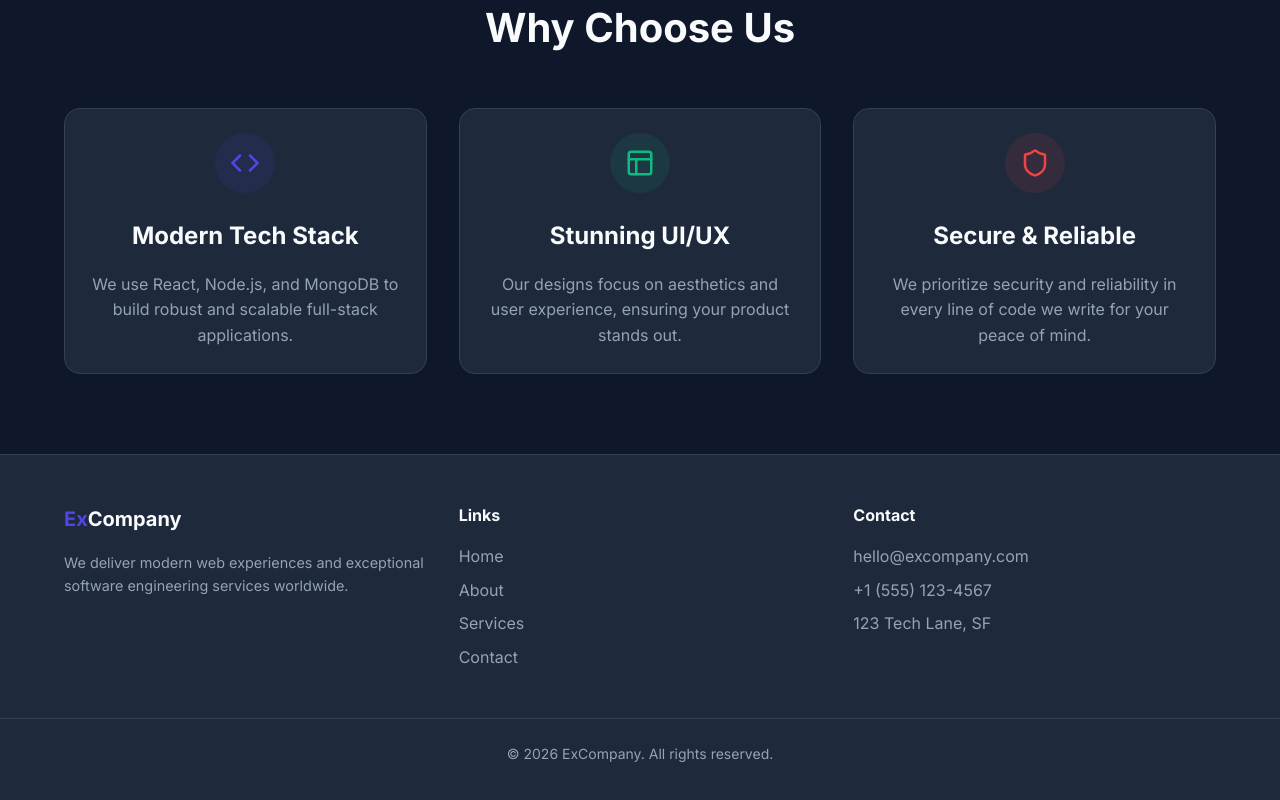
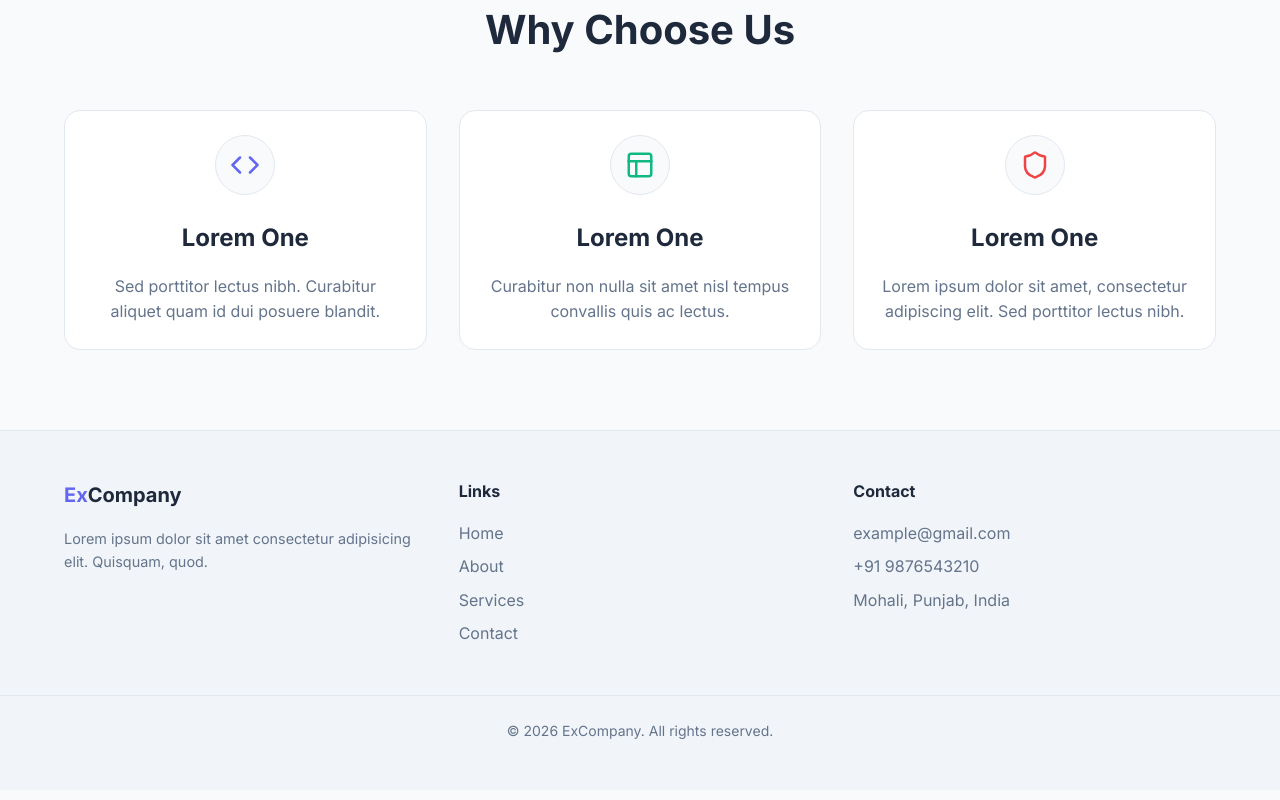
Before and after one commit to nikhilchauhan89/Public-Website-Frontend, a React (Vite) app: page / in a window 1280 px wide. Shown: the part 596-1396 px from the top of the page. Built offline with nearby package versions, Linux system fonts and the light colour scheme.

Commit message:
colour change

```diff
--- a/src/components/Footer.jsx
+++ b/src/components/Footer.jsx
@@ -2,11 +2,11 @@ import React from 'react';
 
 const Footer = () => {
   return (
-    <footer style={{ backgroundColor: 'var(--surface)', padding: '3rem 0', marginTop: 'auto', borderTop: '1px solid var(--border)' }}>
+    <footer style={{ backgroundColor: 'var(--surface-light)', padding: '3rem 0', marginTop: 'auto', borderTop: '1px solid var(--border)' }}>
       <div className="container" style={{ display: 'grid', gridTemplateColumns: 'repeat(auto-fit, minmax(200px, 1fr))', gap: '2rem' }}>
         <div>
           <h3 style={{ fontSize: '1.25rem', fontWeight: 700, marginBottom: '1rem' }}><span style={{ color: 'var(--primary)' }}>Ex</span>Company</h3>
-          <p style={{ color: 'var(--text-muted)', fontSize: '0.9rem' }}>We deliver modern web experiences and exceptional software engineering services worldwide.</p>
+          <p style={{ color: 'var(--text-muted)', fontSize: '0.9rem' }}>Lorem ipsum dolor sit amet consectetur adipisicing elit. Quisquam, quod.</p>
         </div>
         <div>
           <h4 style={{ color: 'var(--text)', marginBottom: '1rem' }}>Links</h4>
@@ -20,9 +20,9 @@ const Footer = () => {
         <div>
           <h4 style={{ color: 'var(--text)', marginBottom: '1rem' }}>Contact</h4>
           <ul style={{ display: 'flex', flexDirection: 'column', gap: '0.5rem', color: 'var(--text-muted)' }}>
-            <li>hello@excompany.com</li>
-            <li>+1 (555) 123-4567</li>
-            <li>123 Tech Lane, SF</li>
+            <li>example@gmail.com</li>
+            <li>+91 9876543210</li>
+            <li>Mohali, Punjab, India</li>
           </ul>
         </div>
       </div>
--- a/src/index.css
+++ b/src/index.css
@@ -1,15 +1,15 @@
 @import url('https://fonts.googleapis.com/css2?family=Inter:wght@300;400;500;600;700&display=swap');
 
 :root {
-  --primary: #4F46E5;
-  --primary-dark: #3730A3;
+  --primary: #6366F1;
+  --primary-dark: #4F46E5;
   --secondary: #10B981;
-  --background: #0F172A;
-  --surface: #1E293B;
-  --surface-light: #334155;
-  --text: #F8FAFC;
-  --text-muted: #94A3B8;
-  --border: #334155;
+  --background: #F8FAFC;
+  --surface: #FFFFFF;
+  --surface-light: #F1F5F9;
+  --text: #1E293B;
+  --text-muted: #64748B;
+  --border: #E2E8F0;
   --error: #EF4444;
   --success: #22C55E;
 }
@@ -74,7 +74,8 @@ input, textarea, button, select {
 
 .btn-secondary {
   background-color: var(--surface-light);
-  color: white;
+  border: 1px solid var(--border);
+  color: var(--text);
 }
 
 .btn-secondary:hover {
--- a/src/pages/Admin/Dashboard.jsx
+++ b/src/pages/Admin/Dashboard.jsx
@@ -150,7 +150,7 @@ const Dashboard = () => {
                      ) : (
                        <>
                          <div><strong>{p.title}</strong><br/><small>{p.description}</small></div>
-                         <div style={{ display: 'flex', gap: '0.5rem' }}>
+                         <div className='actionbutton' style={{ display: 'flex', gap: '0.5rem',height:"8vh" }}>
                            <button className="btn btn-sm" style={{ backgroundColor: 'var(--primary)', color: 'white' }} onClick={() => setEditingProject({...p, techStack: p.techStack.join(', ')})}>Edit</button>
                            <button className="btn btn-sm" style={{ backgroundColor: 'var(--error)', color: 'white' }} onClick={() => handleDelete(p._id, 'projects')}>Delete</button>
                          </div>
@@ -186,7 +186,7 @@ const Dashboard = () => {
                      ) : (
                        <>
                          <div><strong>{s.name}</strong><br/><small>{s.description}</small></div>
-                         <div style={{ display: 'flex', gap: '0.5rem' }}>
+                         <div style={{ display: 'flex', gap: '0.5rem' ,height:"8vh" }}>
                            <button className="btn btn-sm" style={{ backgroundColor: 'var(--primary)', color: 'white' }} onClick={() => setEditingService(s)}>Edit</button>
                            <button className="btn btn-sm" style={{ backgroundColor: 'var(--error)', color: 'white' }} onClick={() => handleDelete(s._id, 'services')}>Delete</button>
                          </div>
--- a/src/pages/Public/About.jsx
+++ b/src/pages/Public/About.jsx
@@ -11,7 +11,7 @@ const About = () => {
         <p style={{ fontSize: '1.2rem', color: 'var(--text-muted)', marginBottom: '1.5rem', lineHeight: 1.8 }}>
        Lorem ipsum dolor sit amet, consectetur adipiscing elit. Vivamus magna justo, lacinia eget consectetur sed, convallis at tellus.Pellentesque in ipsum id orci porta dapibus. Nulla quis lorem ut libero malesuada feugiat.
         </p>
-        <div className="card" style={{ marginTop: '3rem', backgroundColor: 'var(--surface-light)' }}>
+        <div className="card" style={{ marginTop: '3rem' }}>
           <h3 style={{ fontSize: '1.5rem', marginBottom: '1rem' }}>Our Values</h3>
           <ul style={{ listStyleType: 'disc', paddingLeft: '1.5rem', color: 'var(--text-muted)', fontSize: '1.1rem', display: 'flex', flexDirection: 'column', gap: '0.8rem' }}>
             <li><strong style={{ color: 'var(--text)' }}>Our Mission:</strong> Lorem ipsum dolor sit amet, consectetur adipiscing elit. Sed porttitor lectus nibh.</li>
--- a/src/pages/Public/Contact.jsx
+++ b/src/pages/Public/Contact.jsx
@@ -20,11 +20,11 @@ const Contact = () => {
   return (
     <div className="container" style={{ padding: '4rem 1.5rem' }}>
       <h1 style={{ fontSize: '3rem', textAlign: 'center', marginBottom: '1rem' }}>Contact Us</h1>
-      <p style={{ textAlign: 'center', color: 'var(--text-muted)', marginBottom: '3rem' }}>We'd love to hear from you. Send us a message.</p>
+      <p style={{ textAlign: 'center', color: 'var(--text-muted)', marginBottom: '3rem' }}>We love to hear from you. Send us a message.</p>
 
       <div style={{ maxWidth: '600px', margin: '0 auto' }} className="card">
         {status.message && (
-          <div style={{ padding: '1rem', borderRadius: '0.5rem', marginBottom: '1.5rem', backgroundColor: status.type === 'error' ? 'rgba(239, 68, 68, 0.1)' : 'rgba(34, 197, 94, 0.1)', color: status.type === 'error' ? 'var(--error)' : 'var(--success)' }}>
+          <div style={{ padding: '1rem', borderRadius: '0.5rem', marginBottom: '1.5rem', backgroundColor: 'var(--surface-light)', color: status.type === 'error' ? 'var(--error)' : 'var(--success)', border: '1px solid var(--border)' }}>
             {status.message}
           </div>
         )}
--- a/src/pages/Public/Home.jsx
+++ b/src/pages/Public/Home.jsx
@@ -6,13 +6,13 @@ const Home = () => {
   return (
     <div className="home-page">
       {}
-      <section style={{ padding: '6rem 0', textAlign: 'center', backgroundColor: 'var(--surface)' }}>
+      <section style={{ padding: '6rem 0', textAlign: 'center', backgroundColor: 'var(--surface-light)' }}>
         <div className="container">
           <h1 style={{ fontSize: '3.5rem', fontWeight: 800, marginBottom: '1.5rem', lineHeight: 1.2 }}>
             Building the <span style={{ color: 'var(--primary)' }}>Digital Future</span>
           </h1>
           <p style={{ fontSize: '1.25rem', color: 'var(--text-muted)', maxWidth: '600px', margin: '0 auto 2.5rem' }}>
-            We deliver cutting-edge web applications and modern digital solutions to help your business scale and succeed.
+           Donec sollicitudin molestie malesuada. Curabitur arcu erat, accumsan id imperdiet et.
           </p>
           <div style={{ display: 'flex', gap: '1rem', justifyContent: 'center' }}>
             <Link to="/projects" className="btn btn-primary btn-lg" style={{ display: 'flex', alignItems: 'center', gap: '0.5rem', fontSize: '1.1rem' }}>
@@ -32,27 +32,27 @@ const Home = () => {
           <div style={{ display: 'grid', gridTemplateColumns: 'repeat(auto-fit, minmax(300px, 1fr))', gap: '2rem' }}>
 
             <div className="card" style={{ textAlign: 'center' }}>
-              <div style={{ width: '60px', height: '60px', backgroundColor: 'rgba(79, 70, 229, 0.1)', color: 'var(--primary)', borderRadius: '50%', display: 'flex', alignItems: 'center', justifyContent: 'center', margin: '0 auto 1.5rem' }}>
+              <div style={{ width: '60px', height: '60px', backgroundColor: 'var(--background)', color: 'var(--primary)', borderRadius: '50%', display: 'flex', alignItems: 'center', justifyContent: 'center', margin: '0 auto 1.5rem', border: '1px solid var(--border)' }}>
                 <Code size={30} />
               </div>
-              <h3 style={{ fontSize: '1.5rem', marginBottom: '1rem' }}>Modern Tech Stack</h3>
-              <p style={{ color: 'var(--text-muted)' }}>We use React, Node.js, and MongoDB to build robust and scalable full-stack applications.</p>
+              <h3 style={{ fontSize: '1.5rem', marginBottom: '1rem' }}>Lorem One</h3>
+              <p style={{ color: 'var(--text-muted)' }}>Sed porttitor lectus nibh. Curabitur aliquet quam id dui posuere blandit.</p>
             </div>
 
             <div className="card" style={{ textAlign: 'center' }}>
-              <div style={{ width: '60px', height: '60px', backgroundColor: 'rgba(16, 185, 129, 0.1)', color: 'var(--secondary)', borderRadius: '50%', display: 'flex', alignItems: 'center', justifyContent: 'center', margin: '0 auto 1.5rem' }}>
+              <div style={{ width: '60px', height: '60px', backgroundColor: 'var(--background)', color: 'var(--secondary)', borderRadius: '50%', display: 'flex', alignItems: 'center', justifyContent: 'center', margin: '0 auto 1.5rem', border: '1px solid var(--border)' }}>
                 <Layout size={30} />
               </div>
-              <h3 style={{ fontSize: '1.5rem', marginBottom: '1rem' }}>Stunning UI/UX</h3>
-              <p style={{ color: 'var(--text-muted)' }}>Our designs focus on aesthetics and user experience, ensuring your product stands out.</p>
+              <h3 style={{ fontSize: '1.5rem', marginBottom: '1rem' }}>Lorem One</h3>
+              <p style={{ color: 'var(--text-muted)' }}>Curabitur non nulla sit amet nisl tempus convallis quis ac lectus.</p>
             </div>
 
             <div className="card" style={{ textAlign: 'center' }}>
-              <div style={{ width: '60px', height: '60px', backgroundColor: 'rgba(239, 68, 68, 0.1)', color: 'var(--error)', borderRadius: '50%', display: 'flex', alignItems: 'center', justifyContent: 'center', margin: '0 auto 1.5rem' }}>
+              <div style={{ width: '60px', height: '60px', backgroundColor: 'var(--background)', color: 'var(--error)', borderRadius: '50%', display: 'flex', alignItems: 'center', justifyContent: 'center', margin: '0 auto 1.5rem', border: '1px solid var(--border)' }}>
                 <Shield size={30} />
               </div>
-              <h3 style={{ fontSize: '1.5rem', marginBottom: '1rem' }}>Secure & Reliable</h3>
-              <p style={{ color: 'var(--text-muted)' }}>We prioritize security and reliability in every line of code we write for your peace of mind.</p>
+              <h3 style={{ fontSize: '1.5rem', marginBottom: '1rem' }}>Lorem One</h3>
+              <p style={{ color: 'var(--text-muted)' }}>Lorem ipsum dolor sit amet, consectetur adipiscing elit. Sed porttitor lectus nibh.</p>
             </div>
 
           </div>
```
